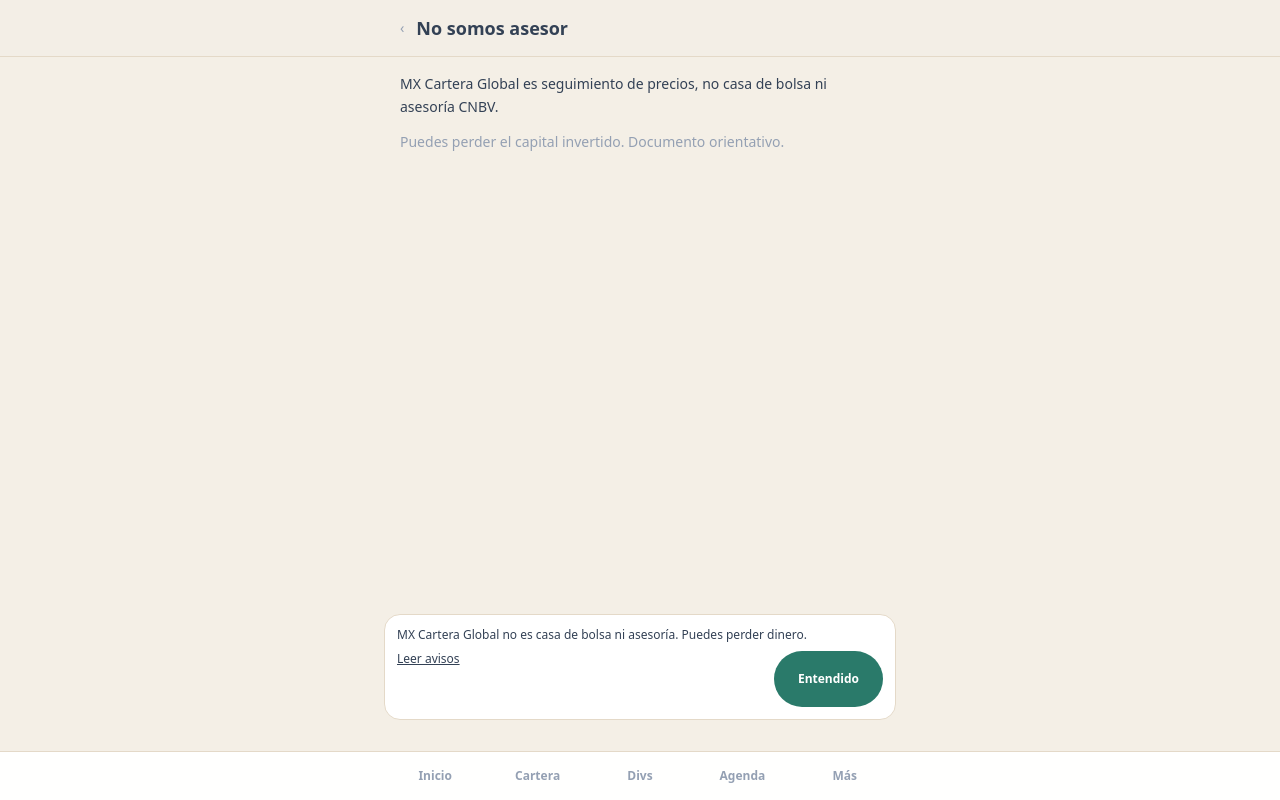
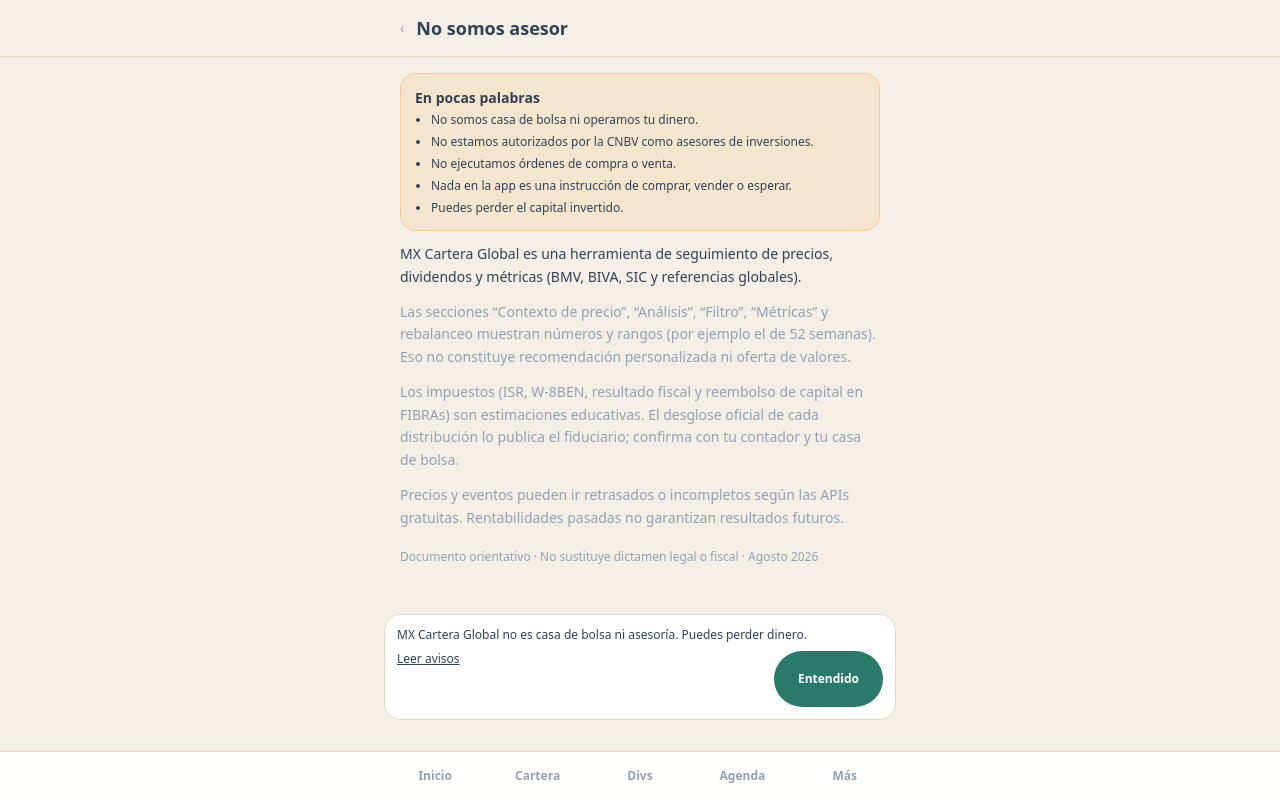
Before and after one commit to muecojulio/mxcarteraglobal, a Next.js app in the folder marketpulse/: page /legal/aviso in a window 1280 px wide. Built offline with nearby package versions, Linux system fonts and the light colour scheme.

Commit message:
Restore original ZIP docs and legal aviso page

```diff
--- a/marketpulse/src/app/legal/aviso/page.tsx
+++ b/marketpulse/src/app/legal/aviso/page.tsx
@@ -10,10 +10,29 @@
         </div>
       </header>
       <main className="flex-1 max-w-lg mx-auto w-full px-4 py-4 text-sm leading-relaxed space-y-3 text-muted">
+        <div className="rounded-2xl border border-amber-500/30 bg-amber-500/10 p-3.5 text-foreground">
+          <p className="font-semibold text-sm mb-1">En pocas palabras</p>
+          <ul className="text-xs space-y-1.5 list-disc pl-4">
+            <li>No somos casa de bolsa ni operamos tu dinero.</li>
+            <li>No estamos autorizados por la CNBV como asesores de inversiones.</li>
+            <li>No ejecutamos órdenes de compra o venta.</li>
+            <li>Nada en la app es una instrucción de comprar, vender o esperar.</li>
+            <li>Puedes perder el capital invertido.</li>
+          </ul>
+        </div>
         <p className="text-foreground font-medium">
-          MX Cartera Global es seguimiento de precios, no casa de bolsa ni asesoría CNBV.
+          MX Cartera Global es una herramienta de seguimiento de precios, dividendos y métricas (BMV, BIVA, SIC y referencias globales).
         </p>
-        <p>Puedes perder el capital invertido. Documento orientativo.</p>
+        <p>
+          Las secciones “Contexto de precio”, “Análisis”, “Filtro”, “Métricas” y rebalanceo muestran números y rangos (por ejemplo el de 52 semanas). Eso no constituye recomendación personalizada ni oferta de valores.
+        </p>
+        <p>
+          Los impuestos (ISR, W-8BEN, resultado fiscal y reembolso de capital en FIBRAs) son estimaciones educativas. El desglose oficial de cada distribución lo publica el fiduciario; confirma con tu contador y tu casa de bolsa.
+        </p>
+        <p>
+          Precios y eventos pueden ir retrasados o incompletos según las APIs gratuitas. Rentabilidades pasadas no garantizan resultados futuros.
+        </p>
+        <p className="text-xs pt-2">Documento orientativo · No sustituye dictamen legal o fiscal · Agosto 2026</p>
       </main>
     </div>
   );
```
Also changed, not shown: 3 other files (tests, documents, lock files or other folders).
